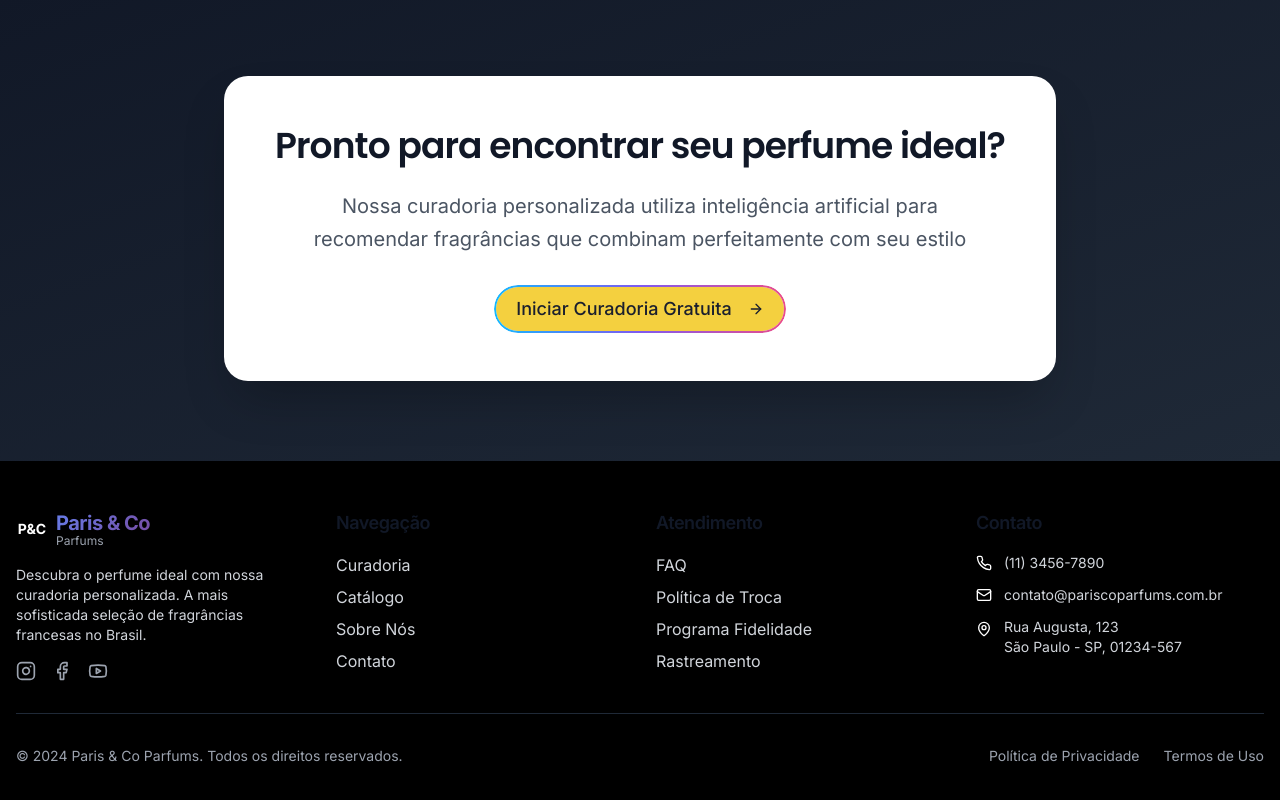
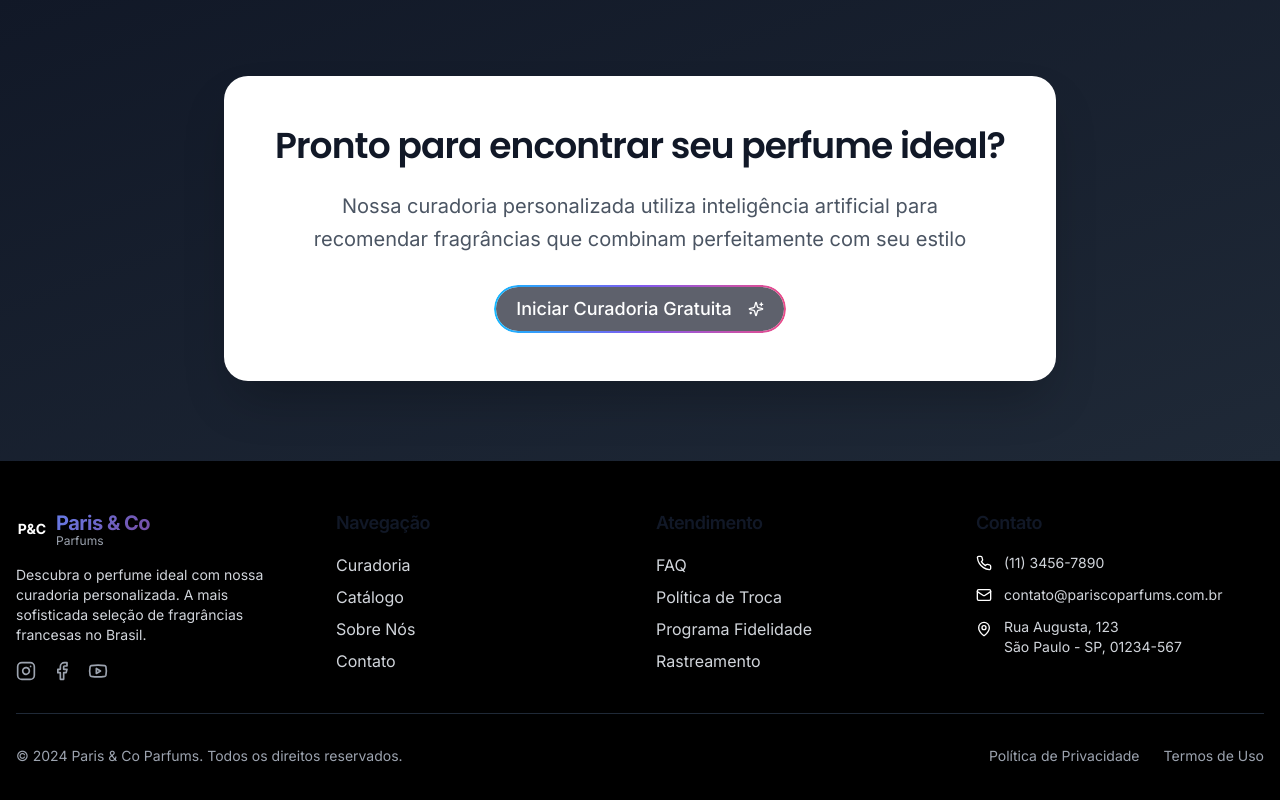
Before and after one commit to Gustavo-Paris/perfume-ai-discover, a React (Vite) app: page / in a window 1280 px wide. Shown: the part 1482-2282 px from the top of the page. Built offline with nearby package versions, Linux system fonts and the light colour scheme; no server answers; the database is empty.

Commit message:
Style CTA button to match hero button
Update the "Iniciar Curadoria Gratuita" button at the end of the page to have the same style and icon as the "Começar Curadoria" button in the hero section.

```diff
--- a/src/pages/Home.tsx
+++ b/src/pages/Home.tsx
@@ -1,11 +1,14 @@
+
 import { Link } from 'react-router-dom';
 import { ArrowRight, Shield, Truck, HeartHandshake, Star, Cpu, Sparkles } from 'lucide-react';
 import { Button } from '@/components/ui/button';
 import { Card, CardContent } from '@/components/ui/card';
 import { motion } from 'framer-motion';
 import FeaturedProducts from '@/components/home/FeaturedProducts';
+
 const Home = () => {
-  return <div className="min-h-screen bg-white">
+  return (
+    <div className="min-h-screen bg-white">
       {/* Hero Section */}
       <section className="relative min-h-[calc(100vh-56px)] py-20 px-4 bg-gradient-to-br from-gray-50 to-white">
         <div className="container mx-auto max-w-7xl">
@@ -199,16 +202,18 @@ const Home = () => {
             </p>
 
             <div className="ai-halo rounded-3xl">
-              <Button asChild size="lg" className="bg-gold text-navy rounded-full font-medium text-lg px-10 py-4 hover:bg-gold/90">
+              <Button asChild size="lg" className="bg-navy/70 hover:bg-navy/90 text-white rounded-full font-medium text-lg px-10 py-4">
                 <Link to="/curadoria" className="py-0 px-[20px]">
                   Iniciar Curadoria Gratuita
-                  <ArrowRight className="ml-2 h-5 w-5" />
+                  <Sparkles className="ml-2 h-5 w-5" />
                 </Link>
               </Button>
             </div>
           </div>
         </div>
       </motion.section>
-    </div>;
+    </div>
+  );
 };
+
 export default Home;
```
